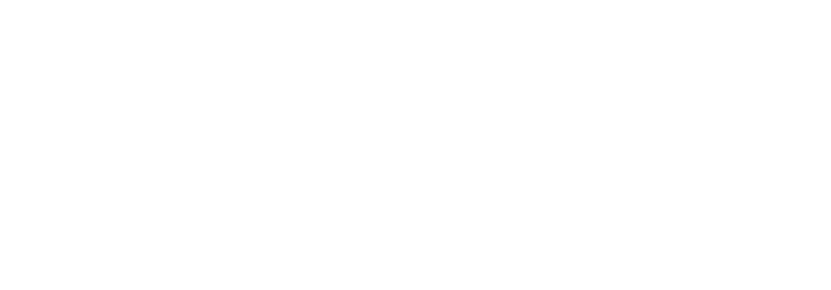
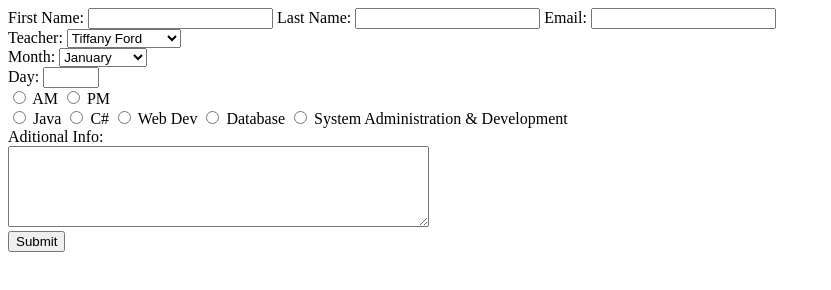
Before and after one commit to Dani-chav05/Registration-form, a plain HTML site: page Index.html in a window 1280 px wide. Shown: the whole page, without its empty margins (0-831 px from the left). Drawn offline with Linux system fonts and the light colour scheme.

Commit message:
Form coding done

```diff
--- a/Index.html
+++ b/Index.html
@@ -1,5 +1,64 @@
 <!DOCTYPE html>
 <!--Dani Chavira-->
 <html lang="en">
-
+    <form action="thankyou.html" method="get">
+        <!--Contact Info-->
+            <!--fName Text-->
+            <label for="fName">First Name:</label>
+            <input type="text" id="fName" name="fName">
+            <!--lName Text-->
+            <label for="lName">Last Name:</label>
+            <input type="text" id="lName" name="lName">
+            <!--Email Text-->
+            <label for="email">Email:</label>
+            <input type="text" id="email" name="email">
+        <br><!--Reservation Request-->
+            <!--Teacher Drop Down-->
+            <label for="teacher">Teacher:</label>
+            <select name="teacher" id="teacher">
+                <option value="tiffany_ford">Tiffany Ford</option>
+                <option value="kirsten markley">Kirsten Markley</option>
+                <option value="jackson lewis">Jackson Lewis</option>
+            </select>
+        <br><!--Month Drop Down-->
+            <label for="month">Month:</label>
+            <select name="month" id="month">
+                <option value="01">January</option>
+                <option value="02">February</option>
+                <option value="03">March</option>
+                <option value="04">April</option>
+                <option value="05">May</option>
+                <option value="06">June</option>
+                <option value="07">July</option>
+                <option value="08">August</option>
+                <option value="09">September</option>
+                <option value="10">October</option>
+                <option value="11">November</option>
+                <option value="12">December</option>
+            </select>
+        <br><!--Day Drop Down-->
+            <label for="day">Day:</label>
+            <input type="number" name="day" id="day" min="1" max="31">
+        <br><!--AM/PM Radio-->
+           <input type="radio" id="AM" name="TOD"  value="AM">
+           <label for="AM">AM</label>
+           <input type="radio" id="PM" name="TOD" value="PM">
+           <label for="PM">PM</label>
+        <br><!--Class Selection Checkbox-->
+            <input type="radio" id="java" name="java" value="added">
+            <label for="java">Java</label>
+            <input type="radio" id="C#" name="C#" value="added">
+            <label for="C#">C#</label>
+            <input type="radio" id="webdev" name="webdev" value="added">
+            <label for="webdev">Web Dev</label>
+            <input type="radio" id="database" name="database" value="added">
+            <label for="database">Database</label>
+            <input type="radio" id="sysAD" name="sysAD" value="added">
+            <label for="sysAD">System Administration & Development</label>
+        <br><!--Additional Info Text Area-->
+        <label for="textarea">Aditional Info:</label><br>
+        <textarea id="textarea" name="xtrainfo" rows="5" cols="50"></textarea>
+        <br><!--Submit Button-->
+        <input type="submit" value="Submit">
+    </form>
 </html>
```
